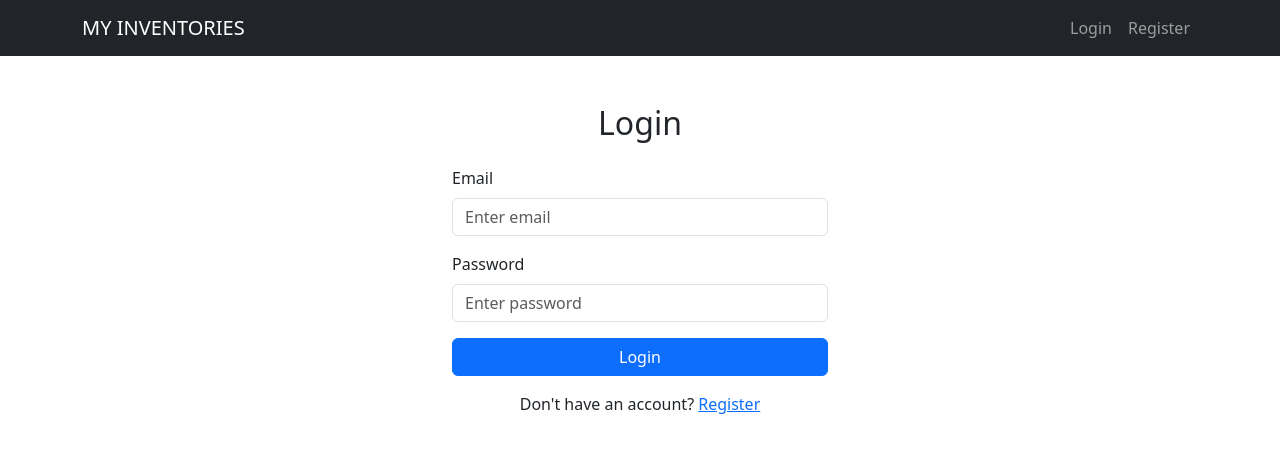
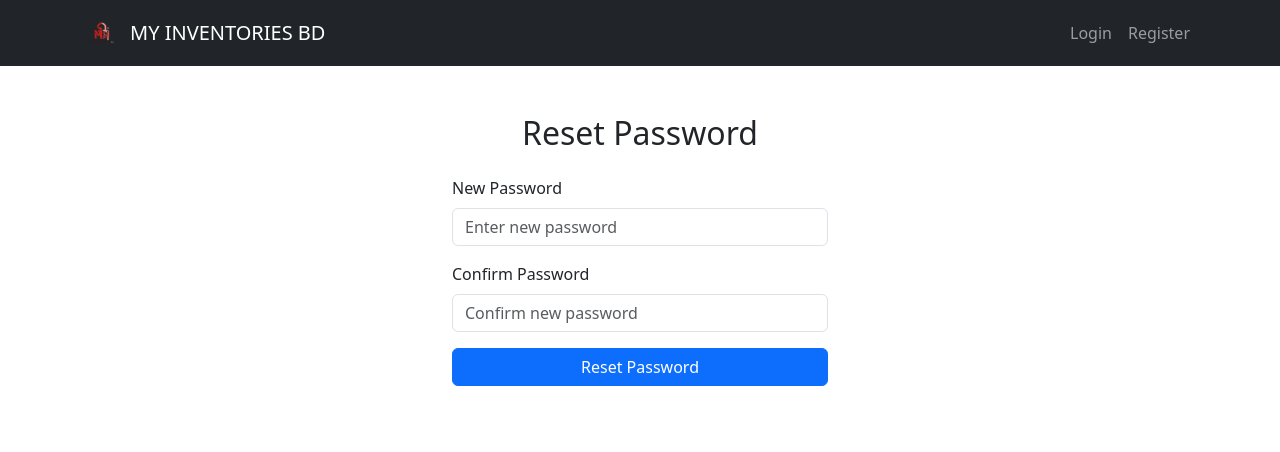
Before and after one commit to shahedzaman612/Inventory-Frontend, a React (Create React App) app: page /reset-password/1 in a window 1280 px wide. Shown: the top 452 px of the page. Built offline with nearby package versions, Linux system fonts and the light colour scheme.

Commit message:
Email verification

```diff
--- a/public/index.html
+++ b/public/index.html
@@ -2,7 +2,7 @@
 <html lang="en">
   <head>
     <meta charset="utf-8" />
-    <link rel="icon" href="%PUBLIC_URL%/favicon.ico" />
+    <link rel="icon" href="/logo192.png" />
     <meta name="viewport" content="width=device-width, initial-scale=1" />
     <meta name="theme-color" content="#000000" />
     <meta
@@ -24,7 +24,7 @@
       work correctly both with client-side routing and a non-root public URL.
       Learn how to configure a non-root public URL by running `npm run build`.
     -->
-    <title>React App</title>
+    <title>MY INVENTORY BD</title>
   </head>
   <body>
     <noscript>You need to enable JavaScript to run this app.</noscript>
--- a/src/App.js
+++ b/src/App.js
@@ -7,7 +7,8 @@ import InventoryDetail from "./pages/InventoryDetail";
 import Login from "./pages/Login";
 import Register from "./pages/Register";
 import ProtectedRoute from "./components/ProtectedRoute";
-
+import ResetPassword from "./components/ResetPassword";
+import ForgotPassword from "./components/ForgotPassword";
 function App() {
   return (
     <AuthProvider>
@@ -34,6 +35,8 @@ function App() {
               </ProtectedRoute>
             }
           />
+          <Route path="/reset-password/:token" element={<ResetPassword />} />
+          <Route path="/forgot-password" element={<ForgotPassword />} />
 
           <Route path="*" element={<Login />} />
         </Routes>
--- /dev/null
+++ b/src/components/ForgotPassword.js
@@ -0,0 +1,56 @@
+import React, { useState } from "react";
+import axios from "axios";
+import { Container, Form, Button, Alert } from "react-bootstrap";
+
+const API_URL = process.env.REACT_APP_API_URL;
+
+const ForgotPassword = () => {
+  const [email, setEmail] = useState("");
+  const [message, setMessage] = useState("");
+  const [error, setError] = useState("");
+
+  const handleSubmit = async (e) => {
+    e.preventDefault();
+    setMessage("");
+    setError("");
+
+    try {
+      const res = await axios.post(`${API_URL}/api/auth/forgot-password`, { email });
+      setMessage(res.data.message);
+      setEmail("");
+    } catch (err) {
+      setError(err.response?.data?.message || "Failed to send reset email");
+    }
+  };
+
+  return (
+    <Container className="mt-5" style={{ maxWidth: "400px" }}>
+      <h2 className="mb-4 text-center">Forgot Password</h2>
+
+      {message && <Alert variant="success">{message}</Alert>}
+      {error && <Alert variant="danger">{error}</Alert>}
+
+      <Form onSubmit={handleSubmit}>
+        <Form.Group className="mb-3">
+          <Form.Label>Email</Form.Label>
+          <Form.Control
+            type="email"
+            placeholder="Enter your registered email"
+            value={email}
+            onChange={(e) => setEmail(e.target.value)}
+            required
+          />
+        </Form.Group>
+
+        <Button type="submit" className="w-100">
+          Send Reset Link
+        </Button>
+        <div className="mt-3 text-center">
+          <a href="/login">Back to Login</a>
+        </div>
+      </Form>
+    </Container>
+  );
+};
+
+export default ForgotPassword;
--- a/src/components/Navbar.js
+++ b/src/components/Navbar.js
@@ -2,6 +2,9 @@ import { Navbar, Container, Nav, Button } from "react-bootstrap";
 import { Link, useNavigate } from "react-router-dom";
 import { useContext } from "react";
 import { AuthContext } from "../contexts/AuthContext";
+
+// ✅ Logo from public folder
+const logo = "/logo192.png";
 
 const Navigation = () => {
   const { user, logout } = useContext(AuthContext);
@@ -15,9 +18,18 @@ const Navigation = () => {
   return (
     <Navbar bg="dark" variant="dark" expand="lg">
       <Container>
-        <Navbar.Brand as={Link} to="/">
-          MY INVENTORIES
+        {/* ✅ Logo + Brand name */}
+        <Navbar.Brand as={Link} to="/" className="d-flex align-items-center">
+          <img
+            src={logo}
+            alt="Logo"
+            width="40"
+            height="40"
+            className="d-inline-block align-top me-2"
+          />
+          MY INVENTORIES BD
         </Navbar.Brand>
+
         <Navbar.Toggle aria-controls="basic-navbar-nav" />
         <Navbar.Collapse id="basic-navbar-nav">
           <Nav className="me-auto">
--- /dev/null
+++ b/src/components/ResetPassword.js
@@ -0,0 +1,79 @@
+import { useState } from "react";
+import { useParams, useNavigate } from "react-router-dom";
+import { Container, Form, Button, Alert } from "react-bootstrap";
+import axios from "axios";
+
+const ResetPassword = () => {
+  const { token } = useParams();
+  const navigate = useNavigate();
+
+  const [password, setPassword] = useState("");
+  const [confirmPassword, setConfirmPassword] = useState("");
+  const [error, setError] = useState("");
+  const [success, setSuccess] = useState("");
+
+  const handleSubmit = async (e) => {
+    e.preventDefault();
+    setError("");
+    setSuccess("");
+
+    if (password.length < 6) {
+      setError("Password must be at least 6 characters.");
+      return;
+    }
+    if (password !== confirmPassword) {
+      setError("Passwords do not match.");
+      return;
+    }
+
+    try {
+      const res = await axios.put(
+        `${process.env.REACT_APP_API_URL}/api/auth/reset-password/${token}`,
+        { password }
+      );
+      setSuccess(res.data.message);
+      setTimeout(() => navigate("/login"), 3000);
+    } catch (err) {
+      setError(err.response?.data?.message || "Failed to reset password");
+    }
+  };
+
+  return (
+    <Container className="mt-5" style={{ maxWidth: "400px" }}>
+      <h2 className="mb-4 text-center">Reset Password</h2>
+
+      {error && <Alert variant="danger">{error}</Alert>}
+      {success && <Alert variant="success">{success}</Alert>}
+
+      <Form onSubmit={handleSubmit}>
+        <Form.Group className="mb-3" controlId="formPassword">
+          <Form.Label>New Password</Form.Label>
+          <Form.Control
+            type="password"
+            placeholder="Enter new password"
+            value={password}
+            onChange={(e) => setPassword(e.target.value)}
+            required
+          />
+        </Form.Group>
+
+        <Form.Group className="mb-3" controlId="formConfirmPassword">
+          <Form.Label>Confirm Password</Form.Label>
+          <Form.Control
+            type="password"
+            placeholder="Confirm new password"
+            value={confirmPassword}
+            onChange={(e) => setConfirmPassword(e.target.value)}
+            required
+          />
+        </Form.Group>
+
+        <Button variant="primary" type="submit" className="w-100">
+          Reset Password
+        </Button>
+      </Form>
+    </Container>
+  );
+};
+
+export default ResetPassword;
--- a/src/pages/Login.js
+++ b/src/pages/Login.js
@@ -14,18 +14,22 @@ const Login = () => {
   const handleSubmit = async (e) => {
     e.preventDefault();
     setError("");
+
     try {
       await login(email, password);
       navigate("/dashboard");
     } catch (err) {
-      setError(err.response?.data?.message || "Login failed");
+      const msg = err.response?.data?.message || "Login failed";
+      setError(msg);
     }
   };
 
   return (
     <Container className="mt-5" style={{ maxWidth: "400px" }}>
       <h2 className="mb-4 text-center">Login</h2>
+
       {error && <Alert variant="danger">{error}</Alert>}
+
       <Form onSubmit={handleSubmit}>
         <Form.Group className="mb-3" controlId="formEmail">
           <Form.Label>Email</Form.Label>
@@ -49,9 +53,14 @@ const Login = () => {
           />
         </Form.Group>
 
-        <Button variant="primary" type="submit" className="w-100">
+        <Button variant="primary" type="submit" className="w-100 mb-2">
           Login
         </Button>
+
+        <div className="text-center mt-2">
+          <Link to="/forgot-password">Forgot Password?</Link>
+        </div>
+
         <p className="mt-3 text-center">
           Don't have an account? <Link to="/register">Register</Link>
         </p>
--- a/src/pages/Register.js
+++ b/src/pages/Register.js
@@ -1,5 +1,7 @@
 import React, { useState } from "react";
 import axios from "axios";
+
+const API_URL = process.env.REACT_APP_API_URL;
 
 const Register = () => {
   const [formData, setFormData] = useState({
@@ -24,10 +26,7 @@ const Register = () => {
     }
 
     try {
-      const res = await axios.post(
-        "http://localhost:5000/api/auth/register",
-        formData
-      );
+      const res = await axios.post(`${API_URL}/api/auth/register`, formData);
       setSuccess(res.data.message);
       setFormData({ username: "", email: "", password: "" });
     } catch (err) {
@@ -40,7 +39,12 @@ const Register = () => {
       <h2>Register</h2>
 
       {error && <div className="alert alert-danger">{error}</div>}
-      {success && <div className="alert alert-success">{success}</div>}
+      {success && (
+        <div className="alert alert-success">
+          {success} <br />
+          Please check your email to verify your account before logging in.
+        </div>
+      )}
 
       <form onSubmit={handleSubmit}>
         <div className="mb-3">
@@ -79,7 +83,7 @@ const Register = () => {
           />
         </div>
 
-        <button type="submit" className="btn btn-primary">
+        <button type="submit" className="btn btn-primary" disabled={!!success}>
           Register
         </button>
         <a href="/login" className="btn btn-link">
--- a/src/services/api.js
+++ b/src/services/api.js
@@ -1,7 +1,7 @@
 import axios from "axios";
 
 const api = axios.create({
-  baseURL: "https://inventory-backend-cvug.onrender.com/api",
+  baseURL: `${process.env.REACT_APP_API_URL}/api`,
 });
 
 // Add JWT token to headers
```
Also changed, not shown: public/logo192.png, 1 other file (tests, documents, lock files or other folders).
